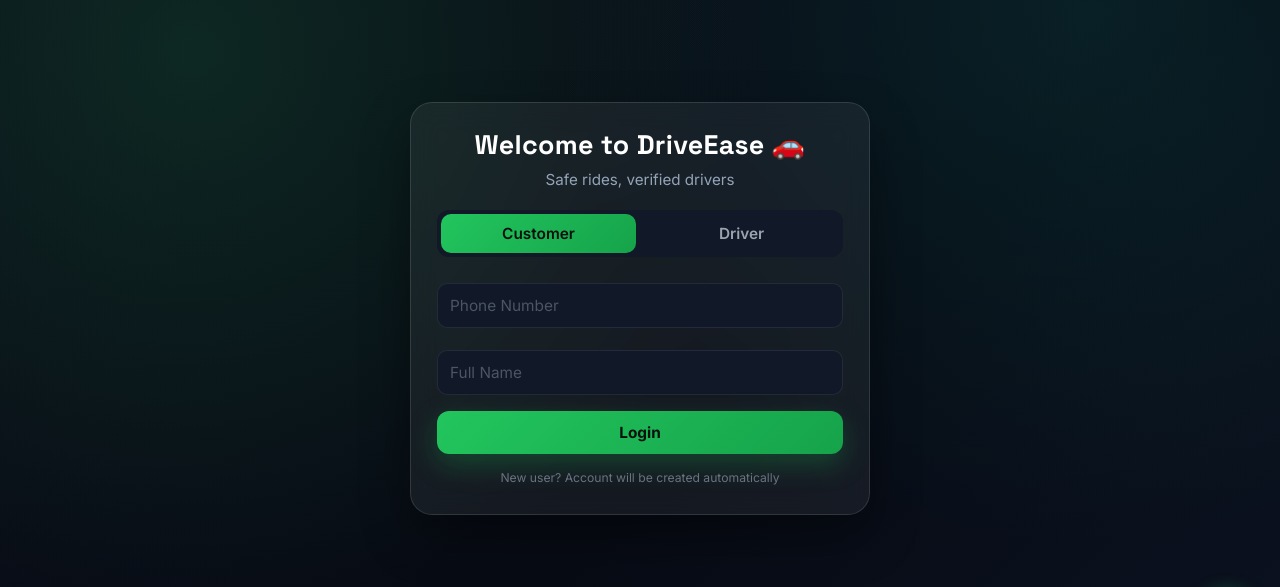
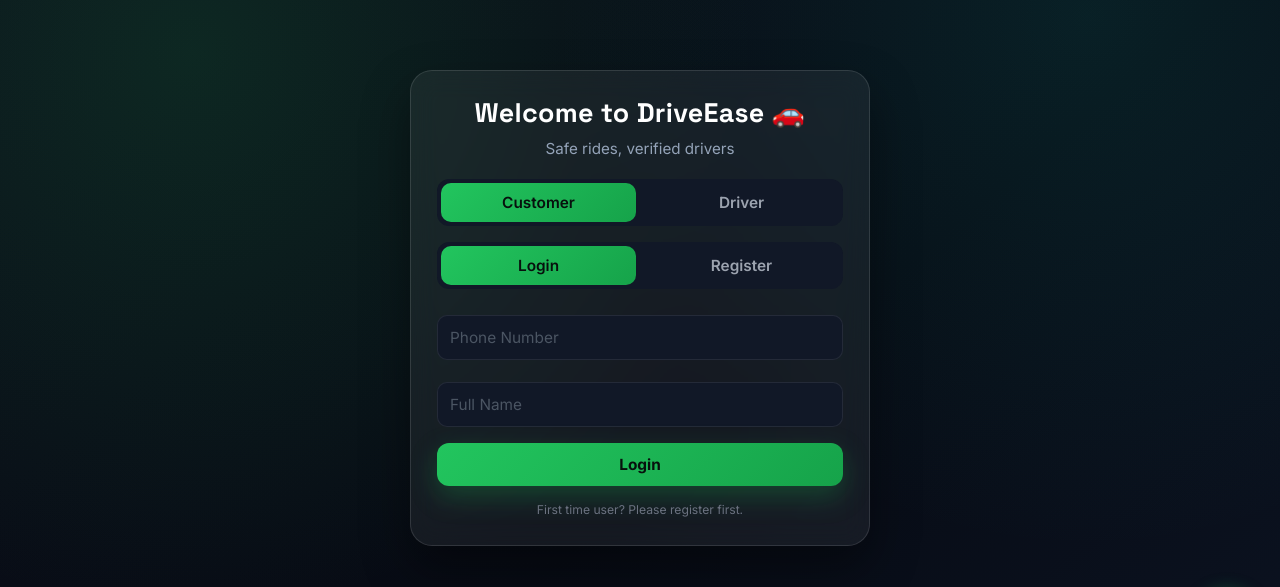
Before and after one commit to thimansh399-sys/DriveEase, a React (Create React App) app in the folder frontend/: page /login in a window 1280 px wide. Shown: the part 130-717 px from the top of the page. Built offline with nearby package versions, Linux system fonts and the light colour scheme; no server answers.

Commit message:
Require explicit customer registration before login and add register flow

```diff
--- a/frontend/src/pages/Login.js
+++ b/frontend/src/pages/Login.js
@@ -7,9 +7,51 @@ function Login({ onLogin }) {
   const navigate = useNavigate();
   const [phone, setPhone] = useState('');
   const [name, setName] = useState('');
+  const [email, setEmail] = useState('');
   const [role, setRole] = useState('customer');
+  const [mode, setMode] = useState('login');
   const [loading, setLoading] = useState(false);
   const [error, setError] = useState('');
+  const [success, setSuccess] = useState('');
+
+  const isCustomer = role === 'customer' || role === 'user';
+  const canRegister = isCustomer;
+
+  const handleRegister = async (e) => {
+    e.preventDefault();
+    if (!phone || phone.length < 10) {
+      setError('Please enter a valid phone number');
+      return;
+    }
+    if (!name.trim()) {
+      setError('Please enter your full name');
+      return;
+    }
+
+    setLoading(true);
+    setError('');
+    setSuccess('');
+
+    try {
+      const response = await api.registerCustomer({
+        phone,
+        name: name.trim(),
+        email: email.trim()
+      });
+
+      if (response?.error) {
+        throw new Error(response.error);
+      }
+
+      setMode('login');
+      setError('');
+      setSuccess('Registration successful. Please login now.');
+    } catch (registerError) {
+      setError(registerError.message || 'Registration failed.');
+    } finally {
+      setLoading(false);
+    }
+  };
 
   const handleLogin = async (e) => {
     e.preventDefault();
@@ -24,6 +66,7 @@ function Login({ onLogin }) {
 
     setLoading(true);
     setError('');
+    setSuccess('');
 
     try {
       // Enforce single-role login: clear other role's session/token
@@ -93,7 +136,12 @@ function Login({ onLogin }) {
           <div className="login-role-toggle" role="tablist" aria-label="Login role">
             <button
               type="button"
-              onClick={() => setRole('customer')}
+              onClick={() => {
+                setRole('customer');
+                setMode('login');
+                setError('');
+                setSuccess('');
+              }}
               className={`login-role-btn ${role === 'customer' ? 'active' : ''}`}
             >
               Customer
@@ -101,14 +149,46 @@ function Login({ onLogin }) {
 
             <button
               type="button"
-              onClick={() => setRole('driver')}
+              onClick={() => {
+                setRole('driver');
+                setMode('login');
+                setError('');
+                setSuccess('');
+              }}
               className={`login-role-btn ${role === 'driver' ? 'active' : ''}`}
             >
               Driver
             </button>
           </div>
 
-          <form onSubmit={handleLogin} className="login-modern-form">
+          {canRegister && (
+            <div className="login-role-toggle" role="tablist" aria-label="Auth mode">
+              <button
+                type="button"
+                onClick={() => {
+                  setMode('login');
+                  setError('');
+                  setSuccess('');
+                }}
+                className={`login-role-btn ${mode === 'login' ? 'active' : ''}`}
+              >
+                Login
+              </button>
+              <button
+                type="button"
+                onClick={() => {
+                  setMode('register');
+                  setError('');
+                  setSuccess('');
+                }}
+                className={`login-role-btn ${mode === 'register' ? 'active' : ''}`}
+              >
+                Register
+              </button>
+            </div>
+          )}
+
+          <form onSubmit={mode === 'register' ? handleRegister : handleLogin} className="login-modern-form">
             <input
               type="tel"
               value={phone}
@@ -125,17 +205,30 @@ function Login({ onLogin }) {
               className="login-modern-input"
             />
 
+            {mode === 'register' && (
+              <input
+                type="email"
+                value={email}
+                onChange={(e) => setEmail(e.target.value)}
+                placeholder="Email (optional)"
+                className="login-modern-input"
+              />
+            )}
+
             {error && <div className="login-modern-error">{error}</div>}
+            {success && <div className="login-modern-error" style={{ color: '#86efac', borderColor: 'rgba(34,197,94,0.35)', background: 'rgba(34,197,94,0.12)' }}>{success}</div>}
 
             <button type="submit" className="login-modern-submit" disabled={loading}>
-              {loading ? 'Logging in...' : 'Login'}
+              {loading ? (mode === 'register' ? 'Registering...' : 'Logging in...') : (mode === 'register' ? 'Register' : 'Login')}
             </button>
           </form>
 
           <p className="login-modern-footer">
             {role === 'customer'
-              ? 'New user? Account will be created automatically'
-              : 'New driver? Account will be created and onboarding starts after login'}
+              ? (mode === 'register'
+                  ? 'Create your customer account first, then login.'
+                  : 'First time user? Please register first.')
+              : 'New driver? Please use Register as Driver before login.'}
           </p>
         </div>
       </div>
--- a/frontend/src/utils/api.js
+++ b/frontend/src/utils/api.js
@@ -265,6 +265,8 @@ export const api = {
       headers: { 'Authorization': `Bearer ${localStorage.getItem('token')}` }
     }).then(r => r.json()),
 
+    registerCustomer: (payload) =>
+      postAuthWithFallback('/auth/register-customer', payload),
   getBookingById: (id) =>
     fetch(`${API_BASE_URL}/bookings/${id}`, {
       headers: { 'Authorization': `Bearer ${localStorage.getItem('token')}` }
```
Also changed, not shown: 2 other files (tests, documents, lock files or other folders).
